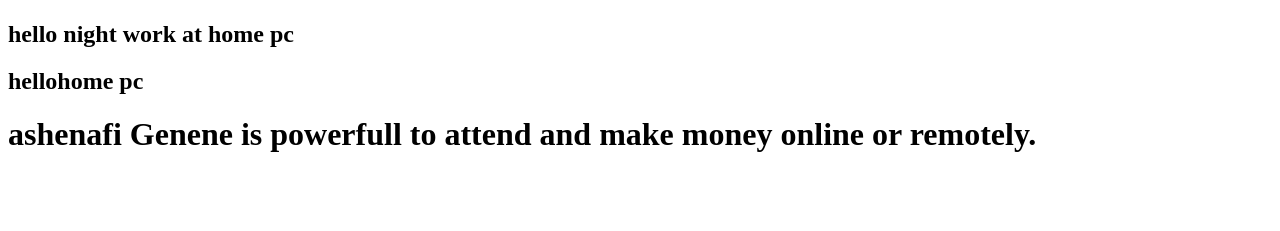
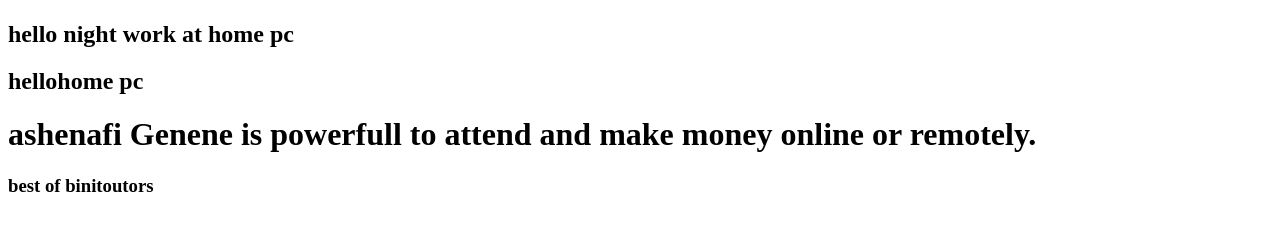
Before and after one commit to AshenafiGever/Abebe, a plain HTML site: page index.html in a window 1280 px wide. Shown: the part 59-290 px from the top of the page. Drawn offline with Linux system fonts and the light colour scheme.

Commit message:
change after biniTotour

```diff
--- a/index.html
+++ b/index.html
@@ -10,5 +10,6 @@
     <h2>hello night work at home pc</h2>
     <h2>hellohome pc</h2>
     <h1>ashenafi Genene is powerfull to attend and make money online or remotely.</h1>
+    <h3>best of binitoutors</h3>
   </body>
 </html>
```
